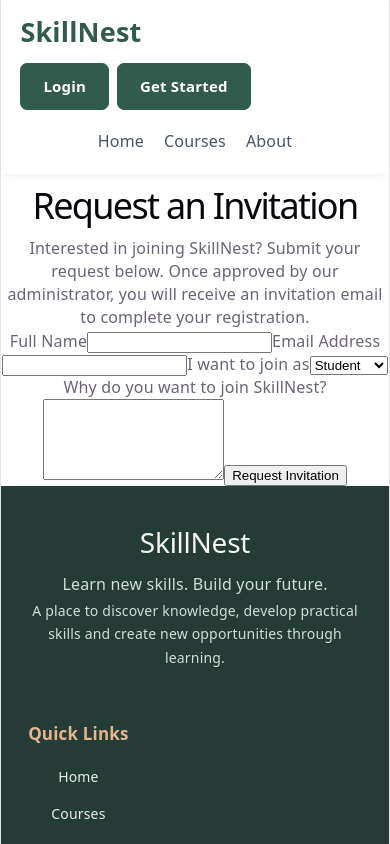
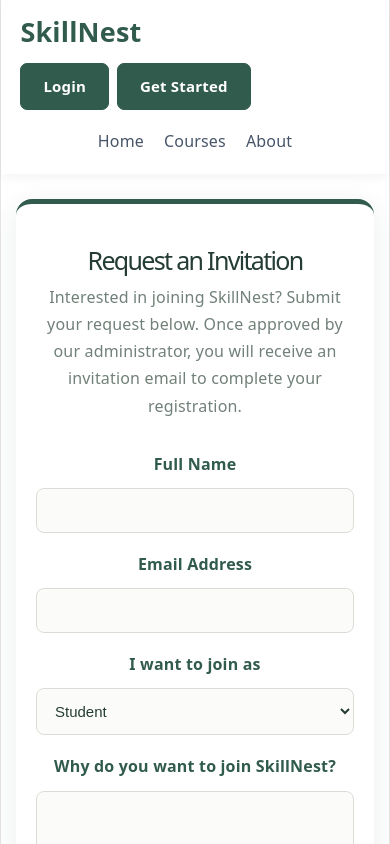
Before and after one commit to sirdrick037-svg/lms_config, a React (Vite) app in the folder lms-frontend/: page /join in a window 390 px wide. Shown: the top 844 px of the page. Built offline with nearby package versions, Linux system fonts and the light colour scheme.

Commit message:
feat: add success toast and join request styling for improved user experience

```diff
--- a/lms-frontend/src/App.css
+++ b/lms-frontend/src/App.css
@@ -1894,3 +1894,337 @@
   background: #fff0d5;
   color: #946313;
 }
+
+.success-toast {
+  display: flex;
+  align-items: flex-start;
+  gap: 12px;
+  padding: 16px;
+  margin: 20px 0;
+  background: #e8f8ee;
+  border: 1px solid #a6dfba;
+  border-radius: 10px;
+  color: #176b37;
+  animation: toastAppear 0.3s ease;
+}
+
+.success-toast p {
+  margin: 5px 0 0;
+  font-size: 14px;
+}
+
+.success-icon {
+  display: flex;
+  align-items: center;
+  justify-content: center;
+  min-width: 25px;
+  height: 25px;
+  border-radius: 50%;
+  background: #218b4b;
+  color: white;
+  font-weight: bold;
+}
+
+.success-toast button {
+  margin-left: auto;
+  border: none;
+  background: transparent;
+  color: #176b37;
+  font-size: 22px;
+  cursor: pointer;
+}
+
+@keyframes toastAppear {
+  from {
+    opacity: 0;
+    transform: translateY(-8px);
+  }
+  to {
+    opacity: 1;
+    transform: translateY(0);
+  }
+}
+
+/* =================================
+   SKILLNEST - INVITATION REQUEST PAGE
+================================= */
+
+.join-request-container {
+  max-width: 650px;
+  margin: 55px auto;
+  padding: 40px;
+  background: #ffffff;
+  border-radius: 16px;
+  box-shadow: 0 8px 30px rgba(36, 60, 53, 0.09);
+  border-top: 5px solid #315b4c;
+}
+
+.join-request-container h1 {
+  color: #243c35;
+  font-size: 30px;
+  margin-bottom: 12px;
+}
+
+.join-request-container > p {
+  color: #718078;
+  line-height: 1.7;
+  margin-bottom: 25px;
+}
+
+.join-request-container form {
+  display: flex;
+  flex-direction: column;
+  gap: 12px;
+}
+
+.join-request-container label {
+  color: #315b4c;
+  font-weight: 600;
+  margin-top: 8px;
+}
+
+.join-request-container input,
+.join-request-container select,
+.join-request-container textarea {
+  width: 100%;
+  padding: 13px 14px;
+  border: 1px solid #d8ded5;
+  border-radius: 8px;
+  background: #fbfcfa;
+  color: #243c35;
+  font-size: 15px;
+  outline: none;
+}
+
+.join-request-container input:focus,
+.join-request-container select:focus,
+.join-request-container textarea:focus {
+  border-color: #315b4c;
+  box-shadow: 0 0 0 3px rgba(49, 91, 76, 0.10);
+}
+
+.join-request-container textarea {
+  resize: vertical;
+  min-height: 110px;
+}
+
+.join-request-container form button {
+  margin-top: 15px;
+  padding: 14px;
+  background: #315b4c;
+  color: #ffffff;
+  border: none;
+  border-radius: 8px;
+  font-size: 16px;
+  font-weight: 700;
+  cursor: pointer;
+  transition: 0.25s;
+}
+
+.join-request-container form button:hover {
+  background: #243c35;
+  transform: translateY(-2px);
+}
+
+.join-request-container form button:disabled {
+  opacity: 0.6;
+  cursor: not-allowed;
+  transform: none;
+}
+
+/* =================================
+   SKILLNEST - ADMIN INVITATION REQUESTS
+================================= */
+
+.admin-join-requests {
+  min-height: 100vh;
+  padding: 55px 7%;
+  background: #f7f5ef;
+}
+
+.admin-join-requests > h1 {
+  color: #243c35;
+  font-size: 34px;
+  margin-bottom: 12px;
+}
+
+.admin-join-requests > p {
+  color: #718078;
+  margin-bottom: 30px;
+  line-height: 1.7;
+}
+
+.request-card {
+  background: #ffffff;
+  border: 1px solid #e3e9e1;
+  border-left: 5px solid #315b4c;
+  border-radius: 13px;
+  padding: 28px;
+  margin-bottom: 25px;
+  box-shadow: 0 5px 20px rgba(36, 60, 53, 0.06);
+  transition: 0.25s;
+}
+
+.request-card:hover {
+  box-shadow: 0 10px 25px rgba(36, 60, 53, 0.10);
+}
+
+.request-card h3 {
+  color: #243c35;
+  font-size: 22px;
+  margin-bottom: 18px;
+}
+
+.request-card p {
+  color: #718078;
+  line-height: 1.7;
+  margin: 9px 0;
+  overflow-wrap: anywhere;
+}
+
+.request-card p strong {
+  color: #315b4c;
+}
+
+.request-review {
+  margin-top: 25px;
+  padding-top: 20px;
+}
+
+.request-review hr {
+  border: none;
+  border-top: 1px solid #e9eee5;
+  margin-bottom: 22px;
+}
+
+.request-review h4 {
+  color: #315b4c;
+  font-size: 18px;
+  margin: 18px 0 12px;
+}
+
+.request-review > label {
+  display: block;
+  color: #315b4c;
+  font-weight: 600;
+  margin: 15px 0 8px;
+}
+
+.request-review select,
+.request-review textarea {
+  width: 100%;
+  max-width: 500px;
+  padding: 12px 14px;
+  border: 1px solid #d8ded5;
+  border-radius: 8px;
+  background: #fbfcfa;
+  color: #243c35;
+  font-size: 15px;
+  outline: none;
+}
+
+.request-review select:focus,
+.request-review textarea:focus {
+  border-color: #315b4c;
+  box-shadow: 0 0 0 3px rgba(49, 91, 76, 0.10);
+}
+
+.request-review textarea {
+  display: block;
+  resize: vertical;
+  margin-top: 8px;
+}
+
+.request-review input[type="checkbox"] {
+  accent-color: #315b4c;
+  width: 16px;
+  height: 16px;
+  cursor: pointer;
+}
+
+.request-review label:has(input[type="checkbox"]) {
+  color: #52665c;
+  font-weight: 500;
+  cursor: pointer;
+}
+
+.review-buttons {
+  display: flex;
+  flex-wrap: wrap;
+  gap: 12px;
+  margin-top: 22px;
+}
+
+.review-buttons button {
+  padding: 12px 25px;
+  border: none;
+  border-radius: 7px;
+  color: #ffffff;
+  font-size: 14px;
+  font-weight: 700;
+  cursor: pointer;
+  transition: 0.25s;
+}
+
+.review-buttons button:first-child {
+  background: #315b4c;
+}
+
+.review-buttons button:first-child:hover {
+  background: #243c35;
+}
+
+.review-buttons button:last-child {
+  background: #b46b4c;
+}
+
+.review-buttons button:last-child:hover {
+  background: #96563d;
+}
+
+.review-buttons button:disabled {
+  opacity: 0.6;
+  cursor: not-allowed;
+}
+
+.admin-join-requests .error-message {
+  color: #a83232;
+  background: #fff0ef;
+  border: 1px solid #f0c5c1;
+  padding: 12px 15px;
+  border-radius: 8px;
+  margin: 15px 0;
+}
+
+/* Invitation page responsive styling */
+
+@media (max-width: 600px) {
+  .join-request-container {
+    margin: 25px 15px;
+    padding: 25px 20px;
+  }
+
+  .join-request-container h1 {
+    font-size: 25px;
+  }
+
+  .admin-join-requests {
+    padding: 35px 5%;
+  }
+
+  .admin-join-requests > h1 {
+    font-size: 27px;
+  }
+
+  .request-card {
+    padding: 20px;
+  }
+
+  .review-buttons {
+    flex-direction: column;
+  }
+
+  .review-buttons button {
+    width: 100%;
+  }
+}
```
